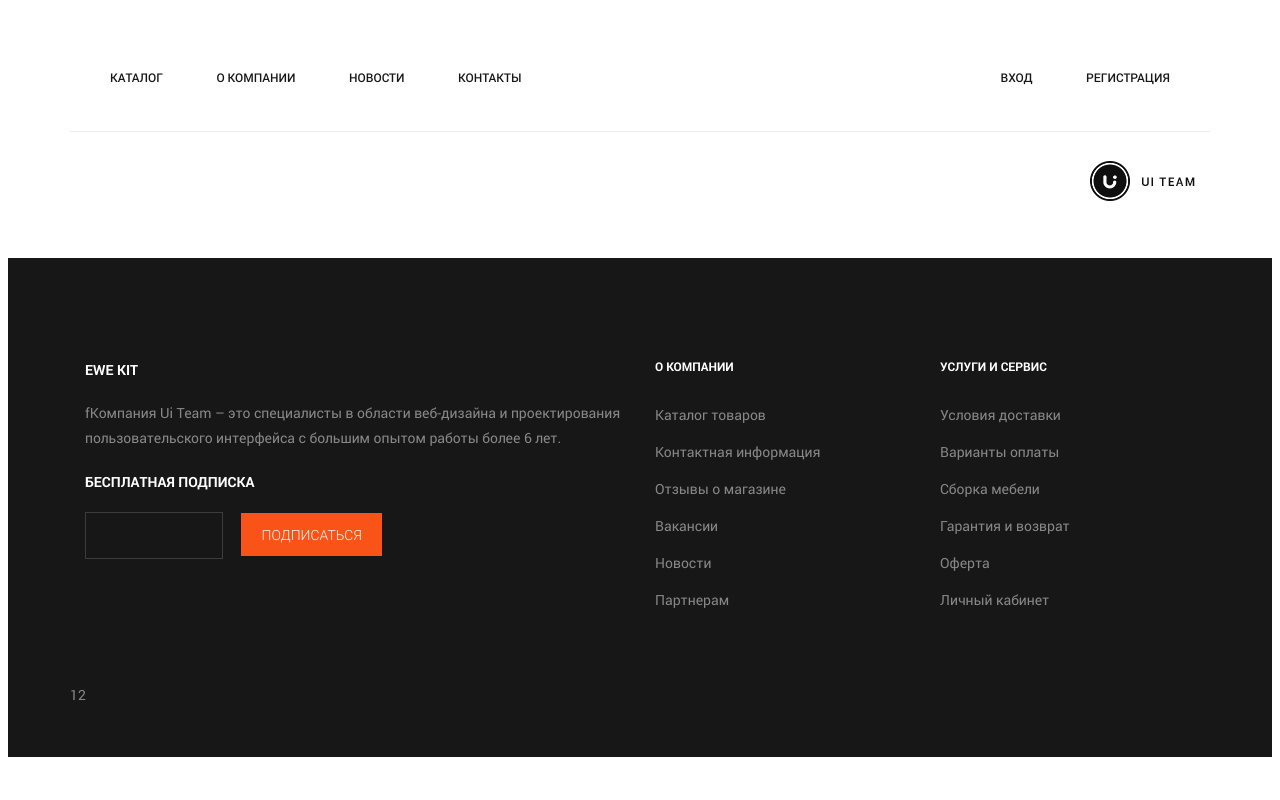
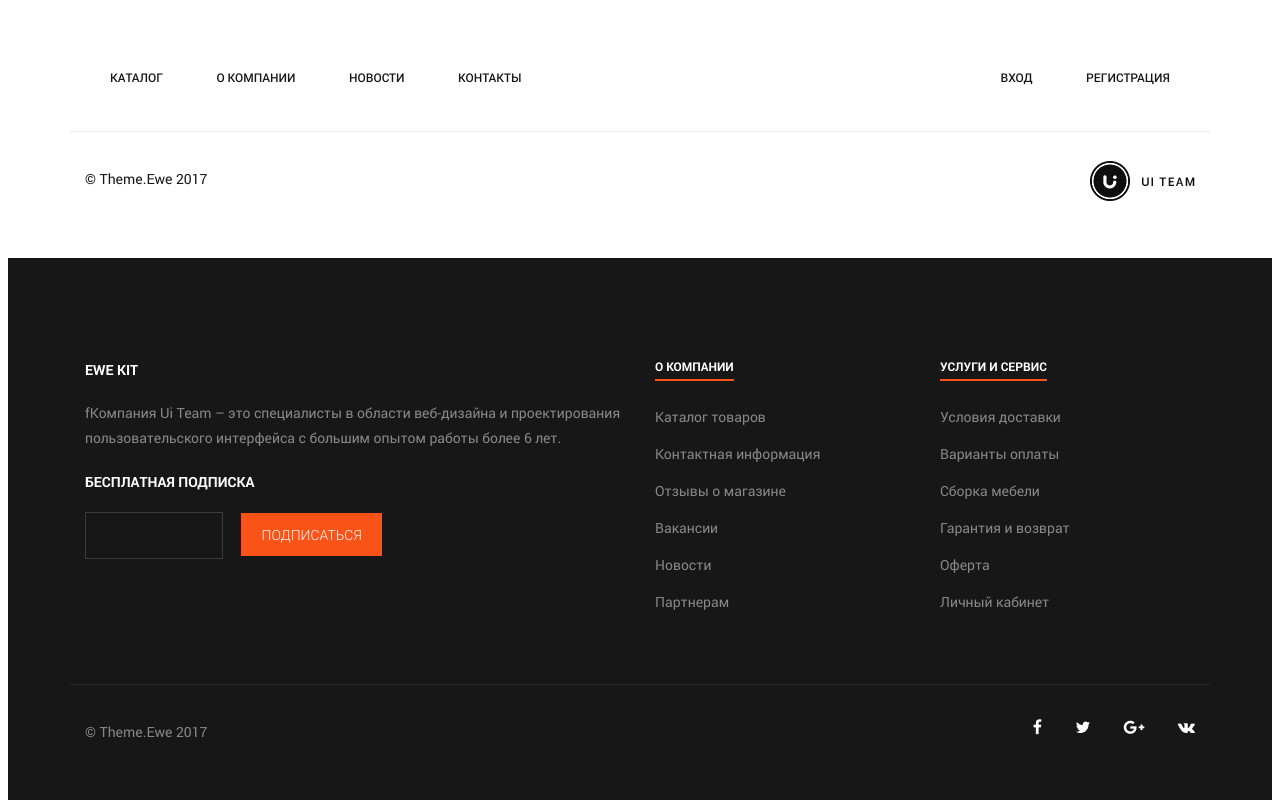
Before and after one commit to Ibochkarev/Theme-Ewe, a plain HTML site: page app/index.html in a window 1280 px wide. Shown: the part 898-1698 px from the top of the page. Before the commit the page ends 1655 px from the top, so only its background shows below. Drawn offline with Linux system fonts and the light colour scheme.

Commit message:
Fix footer style

```diff
--- a/app/index.html
+++ b/app/index.html
@@ -158,7 +158,14 @@
                     </div>
                     <div class="row footer-bottom">
 
-                        <div class="col-md-12 col-sm-12 text-right">
+                        <div class="col-md-8 col-sm-8 text-left">
+                            <!-- Copyright -->
+                            <div class="footer-copy">
+                                <a href="#" target="_blank">© Theme.Ewe 2017</a>
+                            </div>
+                        </div>
+
+                        <div class="col-md-4 col-sm-4 text-right">
                             <div class="footer-logo">
                                 <a href="#"><img src="img/logo-footer-3.png" alt="" class="logo-footer"></a>
                             </div>
@@ -184,7 +191,7 @@
                         </div>
 
                         <div class="col-md-3 col-sm-3 widget">
-                            <h4>О компании</h4>
+                            <h4 class="underline">О компании</h4>
                             <ul class="links-list bold a-text-cont">
                                 <li><a href="#">Каталог товаров</a></li>
                                 <li><a href="#">Контактная информация</a></li>
@@ -196,7 +203,7 @@
                         </div>
 
                         <div class="col-md-3 col-sm-3 widget">
-                            <h4>Услуги и сервис</h4>
+                            <h4 class="underline">Услуги и сервис</h4>
                             <ul class="links-list a-text-cont">
                                 <li><a href="#">Условия доставки</a></li>
                                 <li><a href="#">Варианты оплаты</a></li>
@@ -208,9 +215,23 @@
                         </div>
 
                     </div>
-                    <div class="row">
+                    <div class="row footer-bottom">
 
-                        12
+                        <div class="col-md-8 col-sm-8 text-left">
+                            <!-- Copyright -->
+                            <div class="footer-copy">
+                                <a href="#" target="_blank">© Theme.Ewe 2017</a>
+                            </div>
+                        </div>
+
+                        <div class="col-md-4 col-sm-4 text-right">
+                            <div class="footer-soc-a">
+                                <a href="#" title="Facebook" target="_blank"><i class="fa fa-facebook"></i></a>
+                                <a href="#" title="Twitter" target="_blank"><i class="fa fa-twitter"></i></a>
+                                <a href="#" title="Google+" target="_blank"><i class="fa fa-google-plus"></i></a>
+                                <a href="#" title="Vkontakte" target="_blank"><i class="fa fa-vk"></i></a>
+                            </div>
+                        </div>
 
                     </div>
                 </div>
--- a/app/sass/main.sass
+++ b/app/sass/main.sass
@@ -128,6 +128,10 @@ ul
   padding: 0
 
 // Footer styles
+.underline
+  border-bottom: 2px solid #f95318
+  display: inline-block
+
 .footer-menu
   padding-bottom: 35px
   a
@@ -250,5 +254,19 @@ ul
       padding: 12px 20px
       text-transform: uppercase
       font-family: $light-font
+  .footer-bottom
+    border-top: 1px solid #2b2b2b
+    padding-top: 29px
+    .footer-copy a
+      color: #878787
+    .footer-soc-a a
+      color: #ffffff
+      padding-left: 30px
+      padding-right: 0
+      &::last-child
+        padding-left: 0
+      &:hover
+        color: #878787
+
 
 @import "media" // Всегда в конце
```
Also changed, not shown: app/css/main.min.css.
